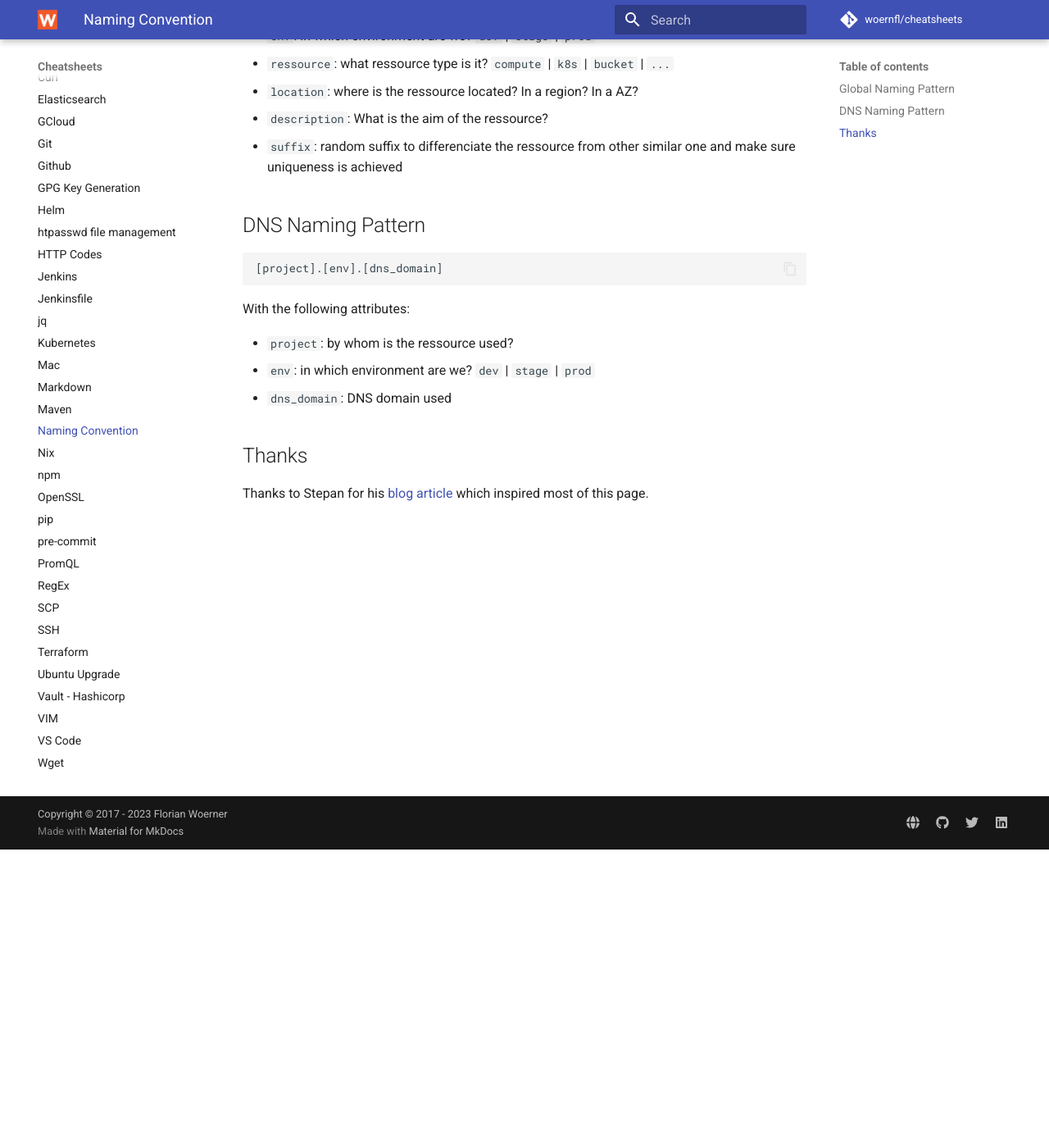
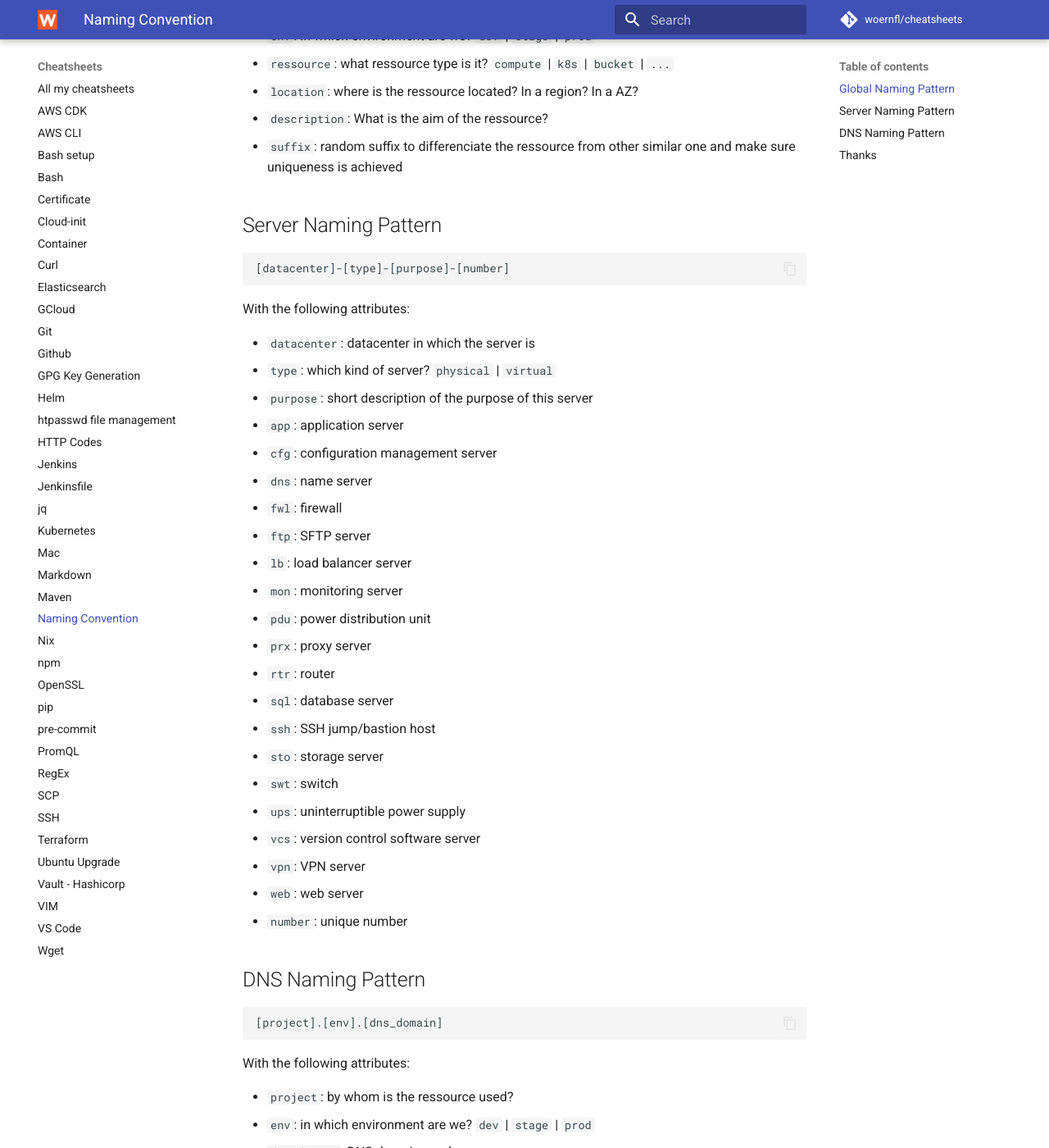
Before and after one commit to woernfl/cheatsheets, an MkDocs documentation site: the page built from docs/naming-convention.md, in a window 1280 px wide and 1400 px high, scrolled down 364 px. Shown: the whole window at 82% size. Built offline with MkDocs 1.6.1 and Material for MkDocs 9.7.7, drawn with Linux system fonts in a browser that asks for light colours; comment, search, counter and statistics services are not loaded.

Commit message:
Update naming-convention.md (#216)

````diff
--- a/docs/naming-convention.md
+++ b/docs/naming-convention.md
@@ -16,6 +16,37 @@ With the following attributes
 - `description`: What is the aim of the ressource?
 - `suffix`: random suffix to differenciate the ressource from other similar one and make sure uniqueness is achieved
 
+## Server Naming Pattern
+
+```
+[datacenter]-[type]-[purpose]-[number]
+```
+
+With the following attributes:
+
+- `datacenter`: datacenter in which the server is
+- `type`: which kind of server? `physical` | `virtual`
+- `purpose`: short description of the purpose of this server
+  - `app`: application server
+  - `cfg`: configuration management server
+  - `dns`: name server
+  - `fwl`: firewall
+  - `ftp`: SFTP server
+  - `lb`: load balancer server
+  - `mon`: monitoring server
+  - `pdu`: power distribution unit
+  - `prx`: proxy server
+  - `rtr`: router
+  - `sql`: database server
+  - `ssh`: SSH jump/bastion host
+  - `sto`: storage server
+  - `swt`: switch
+  - `ups`: uninterruptible power supply
+  - `vcs`: version control software server
+  - `vpn`: VPN server
+  - `web`: web server
+- `number`: unique number
+
 ## DNS Naming Pattern
 
 ```
````
